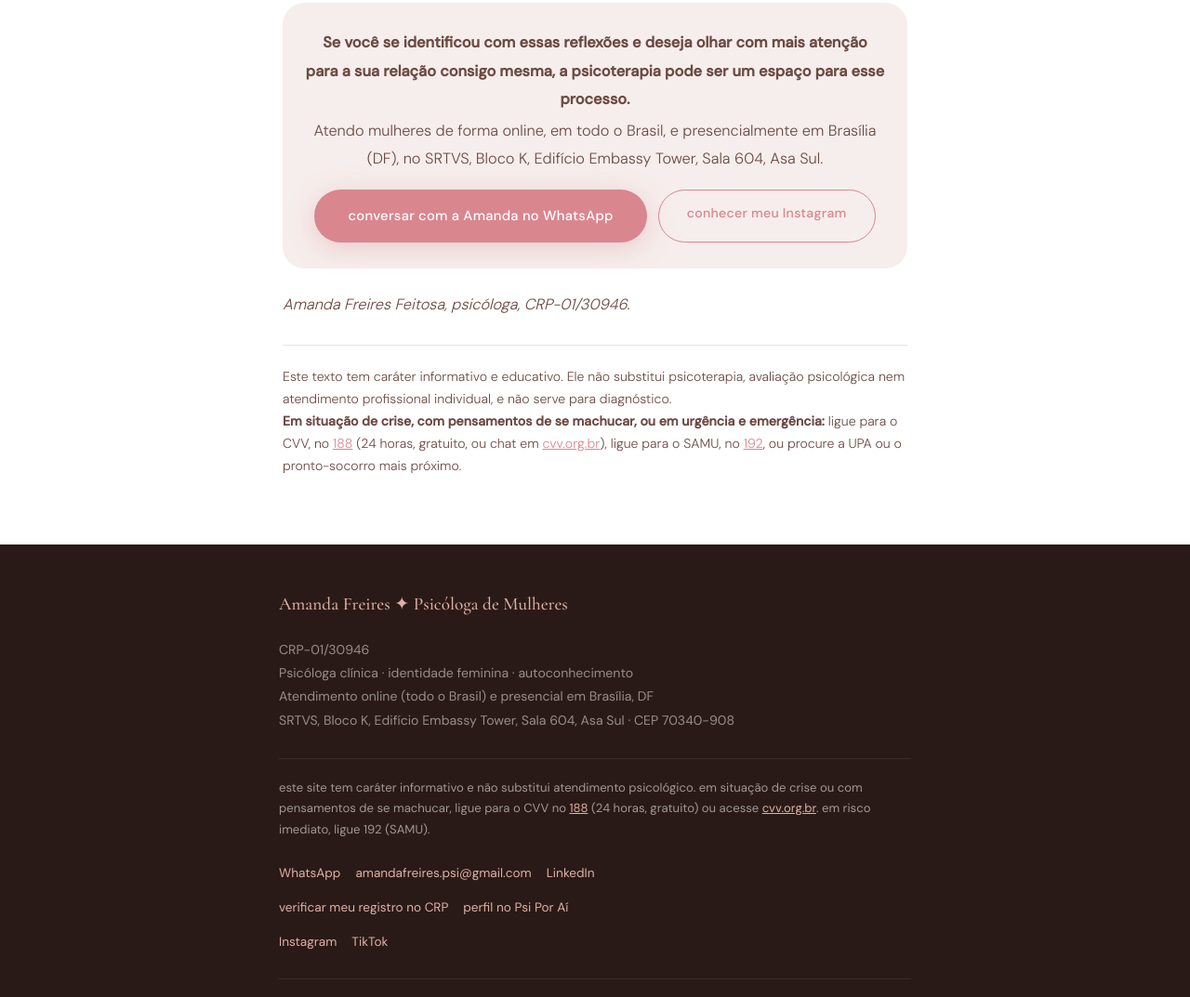
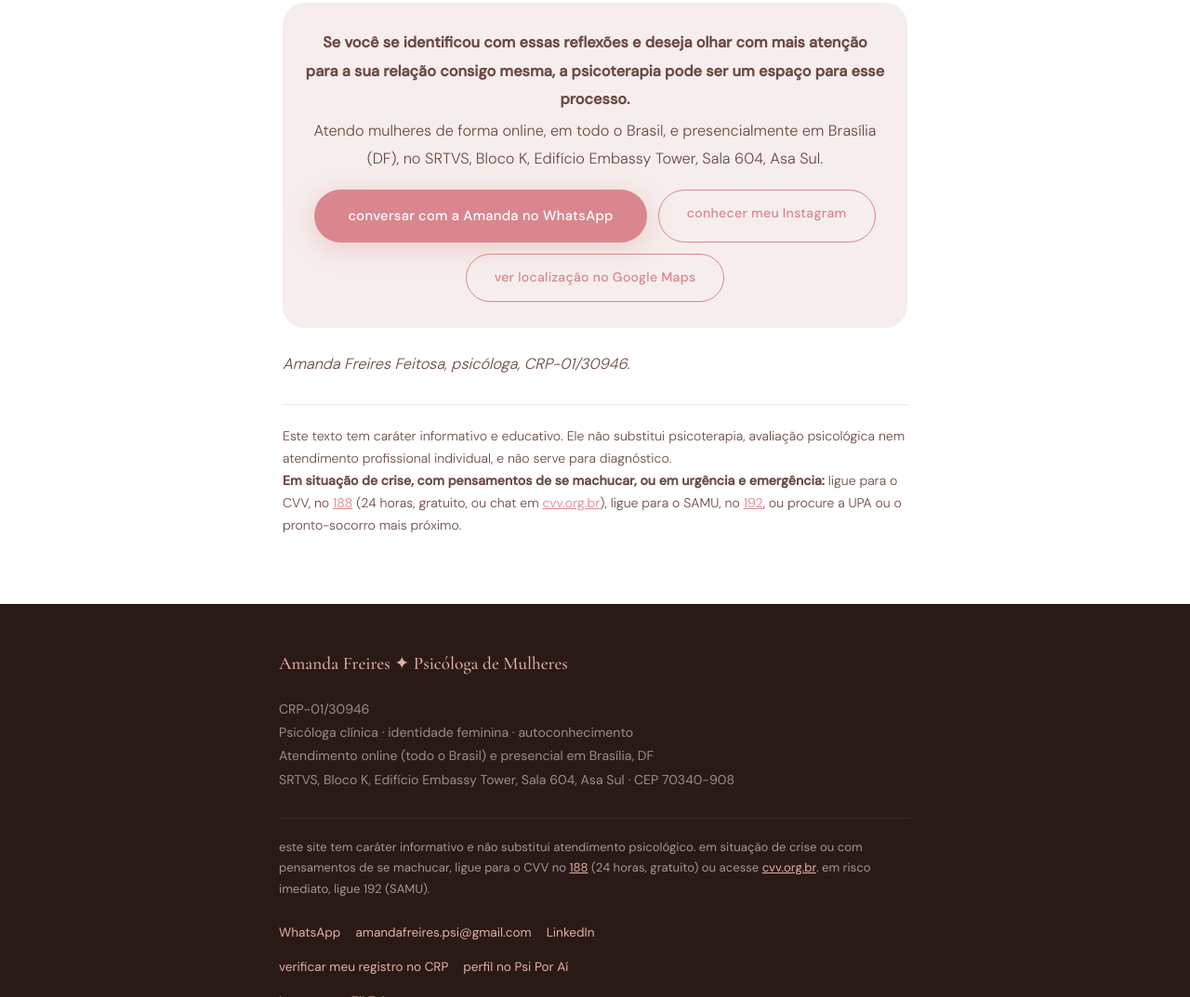
Before and after one commit to amandafreirespsi-ui/amandafreires, a plain HTML site: page artigos/como-descobrir-quem-eu-sou-depois-de-atender-expectativas.html in a window 1280 px wide. Shown: the part 2637-3710 px from the top of the page at 93% size. Drawn offline with nearby package versions, Linux system fonts and the light colour scheme.

Commit message:
Update como-descobrir-quem-eu-sou-depois-de-atender-expectativas.html

```diff
--- a/artigos/como-descobrir-quem-eu-sou-depois-de-atender-expectativas.html
+++ b/artigos/como-descobrir-quem-eu-sou-depois-de-atender-expectativas.html
@@ -68,6 +68,7 @@
     <div class="art-botoes">
       <a href="https://wa.me/message/SJIXI2EHNR6MN1" target="_blank" rel="noopener" class="btn-primary">conversar com a Amanda no WhatsApp</a>
       <a href="https://www.instagram.com/psiamandafreires?igsh=dmE1aGJ0ZGZjeTFv&utm_source=qr" target="_blank" rel="noopener" class="btn-outline">conhecer meu Instagram</a>
+      <a href="https://www.google.com/maps/place/Psic%C3%B3loga+Amanda+Freires+Feitosa/@-15.7980619,-47.8937279,17z/data=!3m1!4b1!4m6!3m5!1s0x9359832d5c915ce3:0x441d12835076257b!8m2!3d-15.7980619!4d-47.8937279!16s%2Fg%2F11z4vq1cnz?entry=tts&g_ep=EgoyMDI2MTAyNy4wIOC7DCoASAFQAw%3D%3D&skid=b7a1744c-3708-43af-8ba4-fdbec0849540" target="_blank" rel="noopener" class="btn-outline">ver localização no Google Maps</a>
     </div>
   </div>
   <p class="art-autora">Amanda Freires Feitosa, psicóloga, CRP-01/30946.</p>
```
